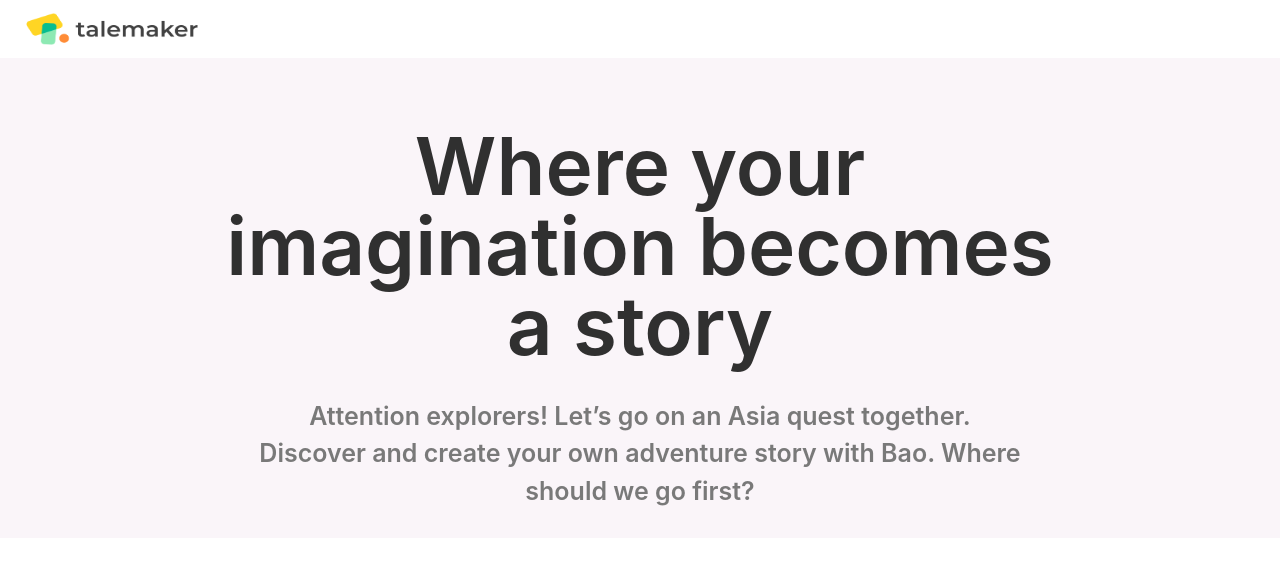
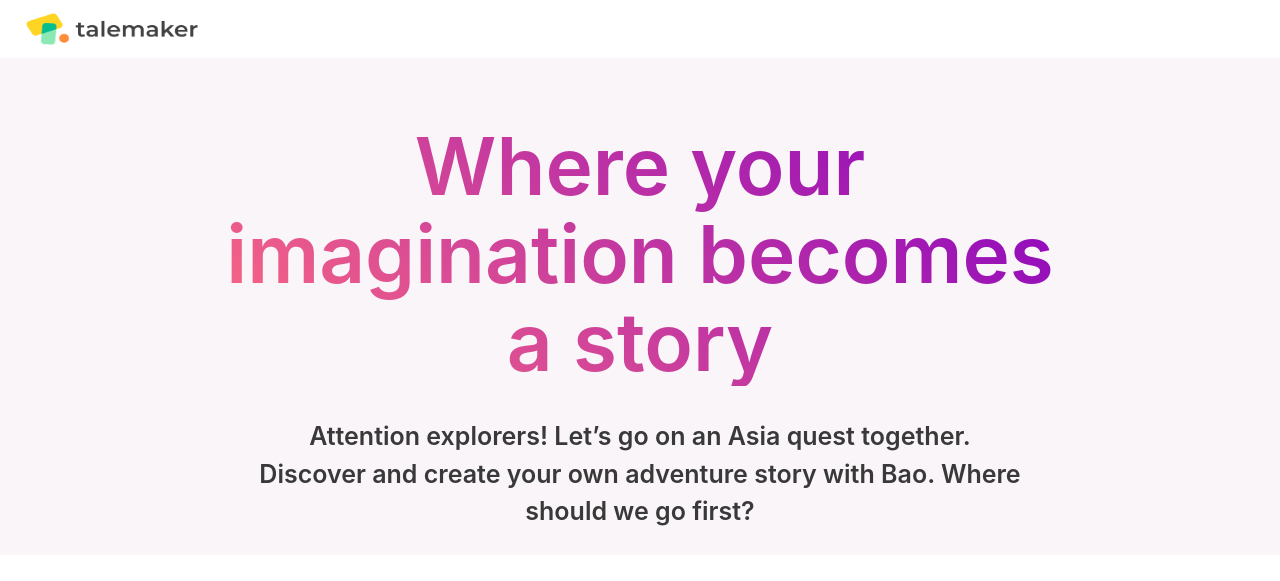
Before and after one commit to visiodeibc/pr-talemaker, a Next.js app: page / in a window 1280 px wide. Shown: the top 581 px of the page. Built offline with nearby package versions, Linux system fonts and the light colour scheme.

Commit message:
title style update

```diff
--- a/src/app/page.tsx
+++ b/src/app/page.tsx
@@ -55,7 +55,16 @@ export default function HomePage() {
             fontStyle={"Montserrat"}
             fontWeight={600}
             fontSize={matchDownMd ? 40 : 80}
-            lineHeight={1}
+            lineHeight={1.1}
+            sx={{
+              backgroundcolor: "primary",
+              backgroundImage: `linear-gradient(45deg, #FF6D7F, #8500C3)`,
+              backgroundSize: "100%",
+              backgroundRepeat: "repeat",
+              backgroundClip: "text",
+              WebkitBackgroundClip: "text",
+              WebkitTextFillColor: "transparent",
+            }}
           >
             Where your imagination becomes a story
           </Typography>
@@ -63,7 +72,7 @@ export default function HomePage() {
             fontStyle={"Montserrat"}
             fontWeight={600}
             fontSize={25}
-            color={"#797979"}
+            color={"#393939"}
             marginTop={4}
           >
             Attention explorers! Let’s go on an Asia quest together. <br />
```
